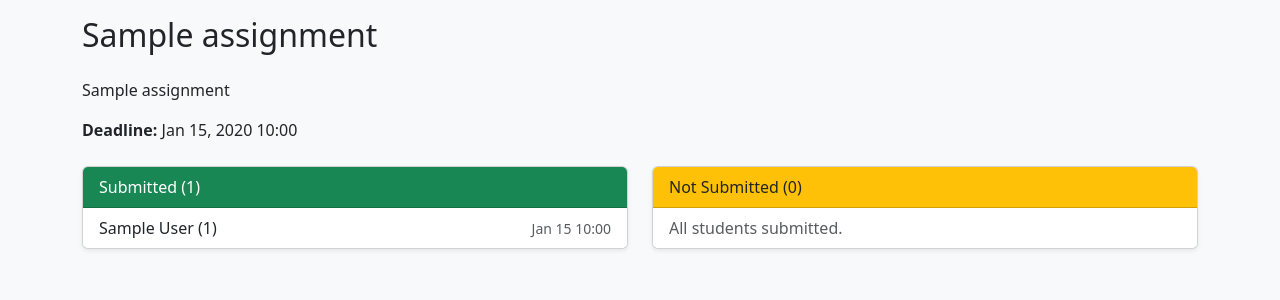
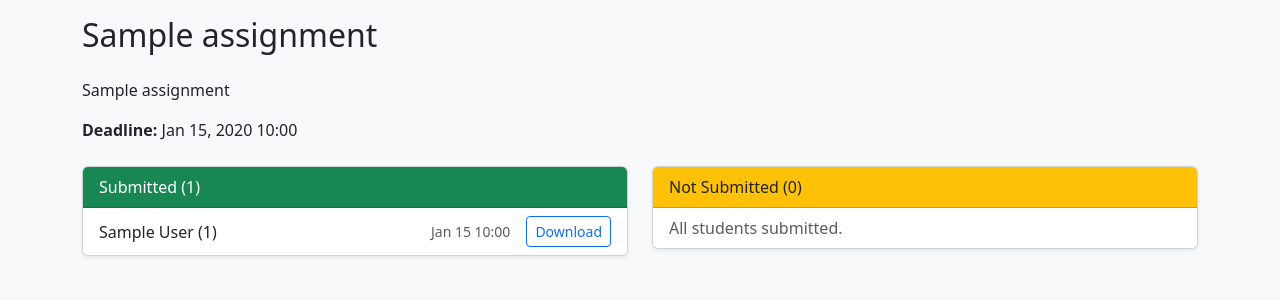
Before and after one commit to HannyOM/Class-Track, a Django app: page /instructor/assignment/1/ in a window 1280 px wide. Shown: the part 104-404 px from the top of the page. Run offline with Django 5.2, Linux system fonts and the light colour scheme; a user stored in the database is signed in; tables that the repository leaves empty hold one stand-in row (values such as "Sample post").

Commit message:
Fix logout button to POST, add instructor submission download links

```diff
--- a/templates/base.html
+++ b/templates/base.html
@@ -21,7 +21,10 @@
                             {{ user.username }}
                         {% endif %}
                     </span>
-                    <a href="{% url 'logout' %}" class="btn btn-outline-light btn-sm">Logout</a>
+                    <form method="post" action="{% url 'logout' %}" class="d-inline">
+                        {% csrf_token %}
+                        <button type="submit" class="btn btn-outline-light btn-sm">Logout</button>
+                    </form>
                 {% endif %}
             </div>
         </div>
--- a/templates/instructor/assignment_detail.html
+++ b/templates/instructor/assignment_detail.html
@@ -18,7 +18,12 @@
                 {% for item in submitted_students %}
                     <li class="list-group-item d-flex justify-content-between align-items-center">
                         <span>{{ item.student.full_name }} ({{ item.student.student_id }})</span>
-                        <span class="text-muted small">{{ item.submission.submitted_at|date:"M d H:i" }}</span>
+                        <span class="d-flex align-items-center gap-3">
+                            <span class="text-muted small">{{ item.submission.submitted_at|date:"M d H:i" }}</span>
+                            {% if item.submission.file %}
+                                <a href="{{ item.submission.file.url }}" class="btn btn-sm btn-outline-primary" download>Download</a>
+                            {% endif %}
+                        </span>
                     </li>
                 {% empty %}
                     <li class="list-group-item text-muted">No submissions yet.</li>
```
Also changed, not shown: README.md, 1 other file.
